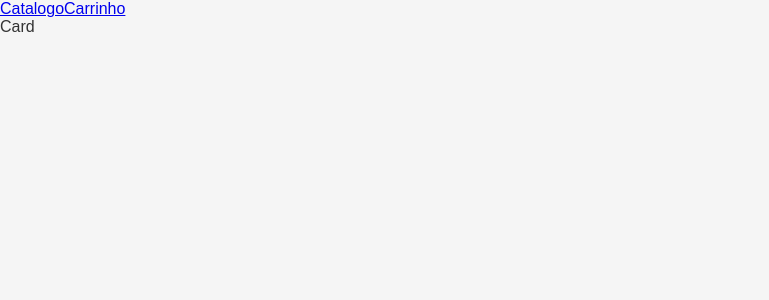
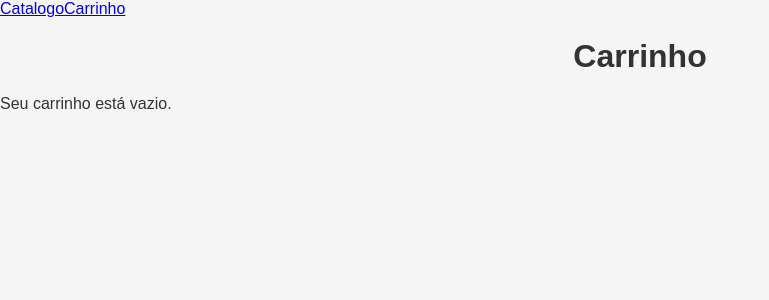
Before and after one commit to vitoriaferreirap/demo.react, a React (Vite) app in the folder projCarrinhoCompras/: page /carrinho in a window 1280 px wide. Shown: the top 300 px of the page, without its empty margins (0-769 px from the left). Built offline with nearby package versions, Linux system fonts and the light colour scheme.

Commit message:
feat:evento de click e função para add produtos ao carrinho, rotas ja implementadas

```diff
--- a/projCarrinhoCompras/src/App.jsx
+++ b/projCarrinhoCompras/src/App.jsx
@@ -7,10 +7,26 @@ import './index.css'
 
 function App() {
 
-    const [cartItem, setCartItem] = useState();
+    const [cardItem, setCardItem] = useState([]);
 
     const handleAddToCart = (product, quantity) => {
+        //se nao existir add, se existir incrementa
+        //find metodo para verificar se o item ja existe no carrinho (array)
+        setCardItem((prevItems) => {
 
+            const itemExists = prevItems.find((item) => item.id === product.id);
+
+            if (itemExists) {
+                //se existir, incrementa a quantidade
+                return prevItems.map((item) =>
+                    item.id === product.id ? { ...item, quantity: item.quantity + quantity } : item
+                );
+            } else {
+                //se nao existir, adiciona o item ao carrinho
+                return [...prevItems, { ...product, quantity }];
+            }
+
+        })
     }
 
 
@@ -27,7 +43,7 @@ function App() {
                 {/* rotas */}
                 <Routes>
                     <Route path="/" element={<Catalogo onAddToCart={handleAddToCart} />} />
-                    <Route path="/carrinho" element={<Card />} />
+                    <Route path="/carrinho" element={<Card cartItems={cardItem} />} />
                     <Route path="/thank-you" element={<ThankYouPage />} />
                 </Routes>
             </div>
--- a/projCarrinhoCompras/src/assets/components/Card.jsx
+++ b/projCarrinhoCompras/src/assets/components/Card.jsx
@@ -1,7 +1,20 @@
 
-const Card = () => {
+const Card = ({ cartItems }) => {
     return (
-        <div>Card</div>
+        <div>
+            <h1>Carrinho</h1>
+            {cartItems.length === 0 ? (
+                <p>Seu carrinho está vazio.</p>
+            ) : (
+                <ul>
+                    {cartItems.map((item) => (
+                        <li key={item.id}>
+                            {item.name} - {item.quantity} x R$ {item.price.toFixed(2).replace('.', ',')}
+                        </li>
+                    ))}
+                </ul>
+            )}
+        </div>
     )
 }
 
--- a/projCarrinhoCompras/src/assets/components/Product.jsx
+++ b/projCarrinhoCompras/src/assets/components/Product.jsx
@@ -1,4 +1,5 @@
 
+import { useState } from 'react';
 
 const Product = ({ product, onAddToCart }) => {
 
@@ -19,4 +20,4 @@ const Product = ({ product, onAddToCart }) => {
     )
 }
 
-export default Product
+export default Product;
--- a/projCarrinhoCompras/src/assets/components/pages/Catalogo.jsx
+++ b/projCarrinhoCompras/src/assets/components/pages/Catalogo.jsx
@@ -3,7 +3,7 @@ import productsData from '../../../data/products_mock.json';
 import '../../../index.css';
 import Product from '../Product';
 
-const Catalogo = () => {
+const Catalogo = ({ onAddToCart }) => {
     return (
         <div>
             <h1>Catalogo</h1>
@@ -12,7 +12,7 @@ const Catalogo = () => {
                     <div key={product.id} className="product-card">
                         {/* componente do produto exibira os detalhes */}
                         {/*passando props para o componente Product */}
-                        <Product product={product} />
+                        <Product product={product} onAddToCart={onAddToCart} />
                     </div>
                 ))}
             </div>
```
